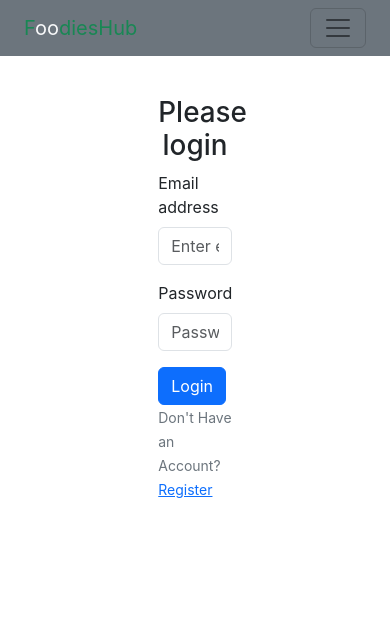
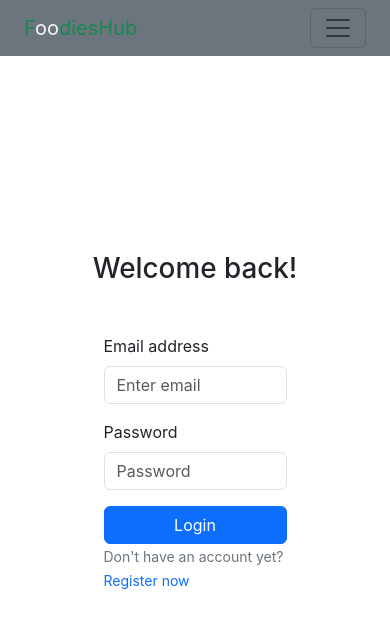
Before and after one commit to sanaullahsaber/foodies-hub, a React (Vite) app: page /login in a window 390 px wide. Shown: the top 628 px of the page. Built offline with nearby package versions, Linux system fonts and the light colour scheme; no server answers.

Commit message:
login and register page make responsive

```diff
--- a/src/pages/Login/Login/Login.jsx
+++ b/src/pages/Login/Login/Login.jsx
@@ -32,9 +32,9 @@ const Login = () => {
 
 
   return (
-    <Container className="w-25 mx-auto mb-5">
-      <h1 className="text-center mt-5 pt-5">Please login</h1>
-      <Form onSubmit={handleLogin}>
+    <Container className="d-flex flex-column align-items-center justify-content-center min-vh-100">
+      <h1 className="text-center mb-5">Welcome back!</h1>
+      <Form onSubmit={handleLogin} className="w-50">
         <Form.Group className="mb-3" controlId="formBasicEmail">
           <Form.Label>Email address</Form.Label>
           <Form.Control
@@ -44,7 +44,6 @@ const Login = () => {
             required
           />
         </Form.Group>
-
         <Form.Group className="mb-3" controlId="formBasicPassword">
           <Form.Label>Password</Form.Label>
           <Form.Control
@@ -54,15 +53,15 @@ const Login = () => {
             required
           />
         </Form.Group>
-        <Button variant="primary" type="submit">
+        <Button variant="primary" type="submit" className="w-100">
           Login
         </Button>
-        <br />
-        <Form.Text className="text-secondary">
-          Don't Have an Account? <Link to="register">Register</Link>
+        <Form.Text className="mt-3 text-secondary">
+          Don't have an account yet?{' '}
+          <Link to="register" className="text-decoration-none">
+            Register now
+          </Link>
         </Form.Text>
-        <Form.Text className="text-success"></Form.Text>
-        <Form.Text className="text-danger"></Form.Text>
       </Form>
     </Container>
   );
--- a/src/pages/Login/Register/Register.jsx
+++ b/src/pages/Login/Register/Register.jsx
@@ -1,5 +1,5 @@
 import React, { useContext, useState } from "react";
-import { Container } from "react-bootstrap";
+import { Container, Card } from "react-bootstrap";
 import Button from "react-bootstrap/Button";
 import Form from "react-bootstrap/Form";
 import { Link } from "react-router-dom";
@@ -33,8 +33,10 @@ const Register = () => {
   };
 
   return (
-    <Container className="w-25 mx-auto">
-      <h1 className="mt-5 pt-5">Please Register</h1>
+    <Container className="d-flex align-items-center justify-content-center" style={{ height: "100vh" }}>
+      <Card className="w-100 " style={{ maxWidth: "400px" }}>
+        <Card.Body>
+          <h1 className="text-center mb-4">Register</h1>
           <Form onSubmit={handleRegister}>
             <Form.Group className="mb-3" controlId="formBasicEmail">
               <Form.Label>Name</Form.Label>
@@ -86,16 +88,20 @@ const Register = () => {
                 }
               />
             </Form.Group>
-        <Button variant="primary" disabled={!accepted} type="submit">
+            <Button
+              className="w-100"
+              variant="primary"
+              disabled={!accepted}
+              type="submit"
+            >
               Register
             </Button>
-        <br />
-        <Form.Text className="text-secondary">
-          Already Have an Account? <Link to="/login">Login</Link>
-        </Form.Text>
-        <Form.Text className="text-success"></Form.Text>
-        <Form.Text className="text-danger"></Form.Text>
           </Form>
+        </Card.Body>
+        <Card.Footer className="text-muted text-center">
+          &copy; 2023 My Website
+        </Card.Footer>
+      </Card>
     </Container>
   );
 };
```
Lines whose indentation alone changed are shown as unchanged.
